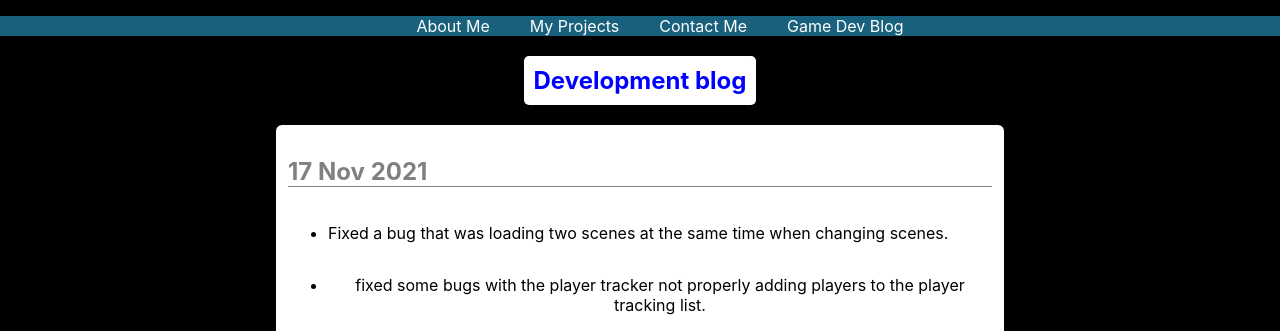
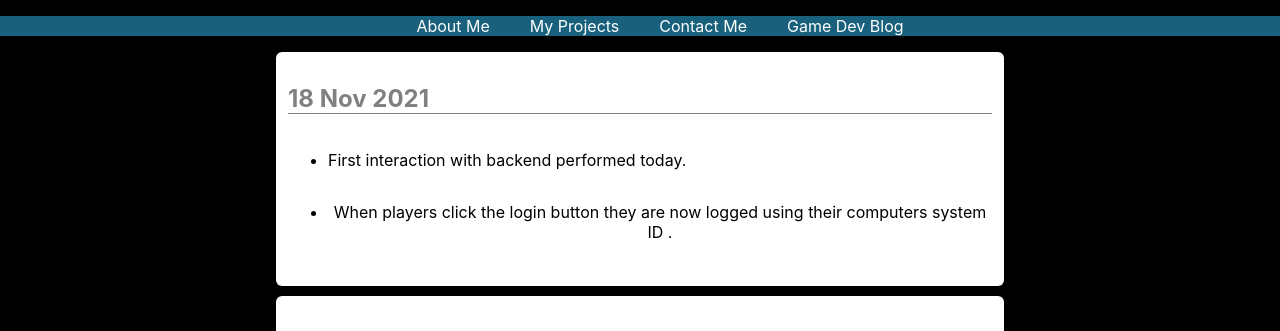
Before and after one commit to shortstring/Personal-Website, a React (Create React App) app: page /gameblog in a window 1280 px wide. Shown: the top 331 px of the page. Built offline with nearby package versions, Linux system fonts and the light colour scheme.

Commit message:
blog entry

```diff
--- a/src/pages/GameBlog.js
+++ b/src/pages/GameBlog.js
@@ -2,9 +2,41 @@
 import Card from "../components/ui/Card.js"
 import classes from './GameBlog.module.css';
 function GameBlogPage() {
+//     <h1 className={classes.title}>Development blog</h1>
+    //     <Card>
+    //     <h2 className = {classes.date}>19 Nov 2021</h2>
+    //     <ul className={classes.ul}>
+    //         <li className={classes.li}>
+    //                 <p>
 
+    //             </p>
+    //         </li>
+
+    //         <li className={classes.li}>
+    //                 <p>
+
+    //             </p>
+    //         </li>
+    //     </ul>
+    //     </Card>
     return (<section>
-        <h1 className ={classes.title}>Development blog</h1>
+        <Card>
+        <h2 className = {classes.date}>18 Nov 2021</h2>
+        <ul className={classes.ul}>
+            <li className={classes.li}>
+                <p>
+                    First interaction with backend performed today.
+                </p>
+            </li>
+
+            <li className={classes.li}>
+                <p>
+                    When players click the login button they are now logged using their computers system ID .
+                </p>
+            </li>
+        </ul>
+        </Card>
+
         <Card>
         <h2 className = {classes.date}>17 Nov 2021</h2>
         <ul className={classes.ul}>
```
